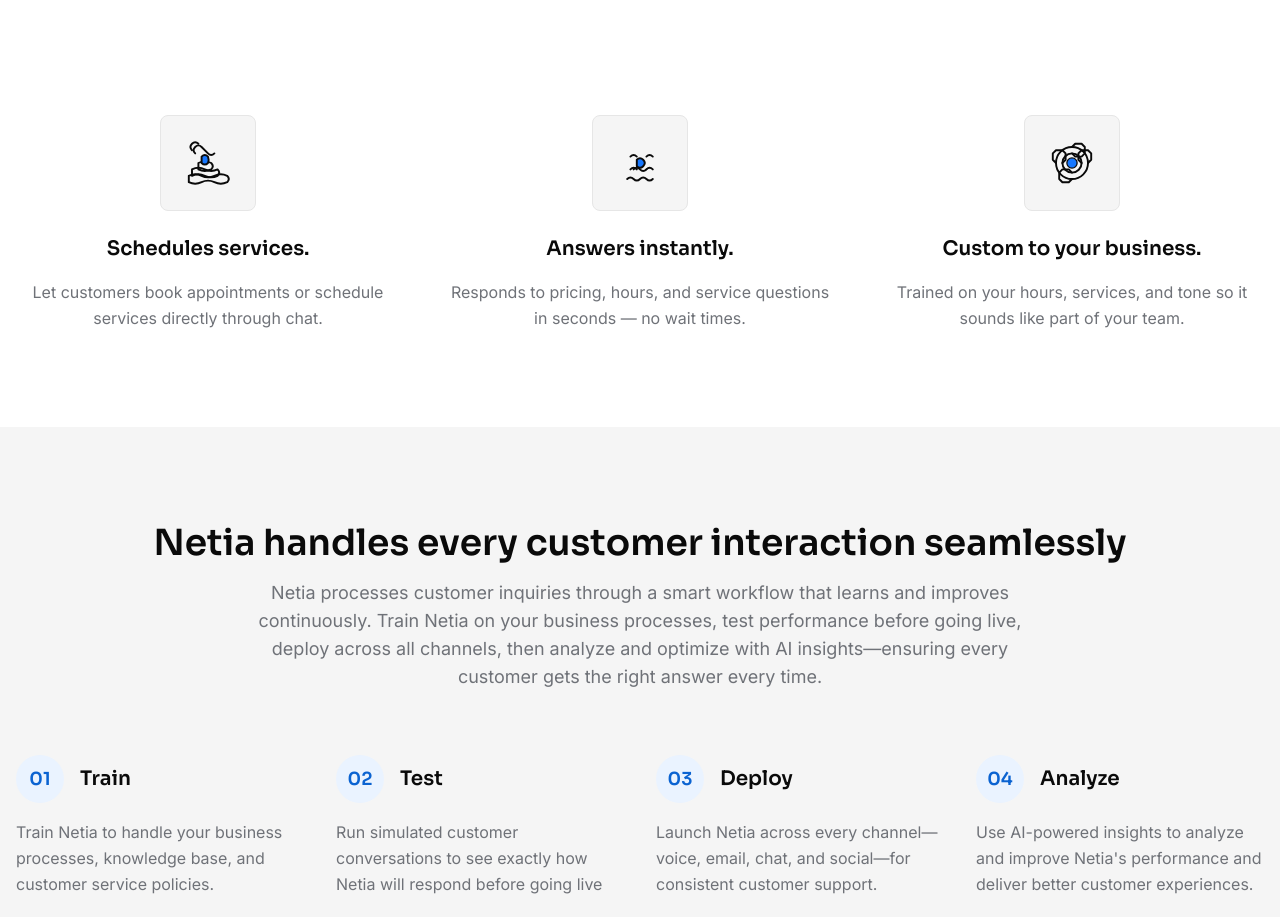
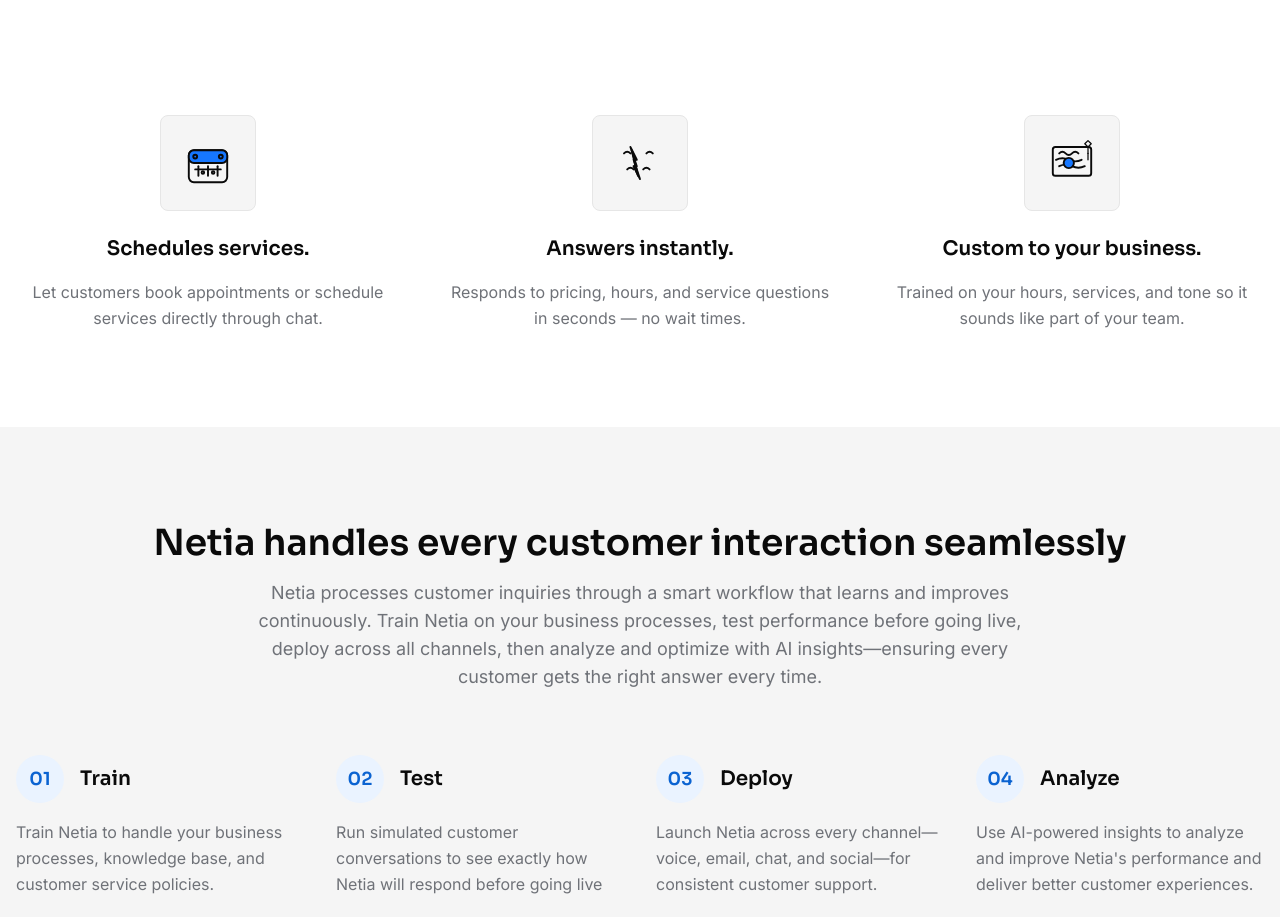
Before and after one commit to cabecaturbo/netiawebsite, a Next.js app: page / in a window 1280 px wide. Shown: the part 780-1697 px from the top of the page. Built offline with nearby package versions, Linux system fonts and the light colour scheme.

Commit message:
Update icons to calendar, lightning bolt, and art while keeping minimalist line art style

```diff
--- a/components/Features.tsx
+++ b/components/Features.tsx
@@ -7,20 +7,25 @@
         <svg viewBox="0 0 100 100" className="w-16 h-16">
           <defs>
             <style>{`
-              .stone { fill: none; stroke: #0a0a0a; stroke-width: 3; stroke-linecap: round; stroke-linejoin: round; }
-              .stone-filled { fill: #1677ff; stroke: #0a0a0a; stroke-width: 3; stroke-linecap: round; stroke-linejoin: round; }
+              .calendar { fill: none; stroke: #0a0a0a; stroke-width: 3; stroke-linecap: round; stroke-linejoin: round; }
+              .calendar-filled { fill: #1677ff; stroke: #0a0a0a; stroke-width: 3; stroke-linecap: round; stroke-linejoin: round; }
             `}</style>
           </defs>
-          {/* Base stones */}
-          <path className="stone" d="M20 70 Q30 65 40 70 Q50 75 60 70 Q70 65 80 70 Q85 75 80 80 Q70 85 60 80 Q50 75 40 80 Q30 85 20 80 Z" />
-          <path className="stone" d="M25 60 Q35 55 45 60 Q55 65 65 60 Q70 65 65 70 Q55 75 45 70 Q35 65 25 70 Z" />
-          {/* Middle stone */}
-          <path className="stone" d="M35 50 Q45 45 55 50 Q60 55 55 60 Q45 65 35 60 Z" />
-          {/* Top stone with hand placing it */}
-          <path className="stone-filled" d="M40 40 Q45 35 50 40 Q52 45 50 50 Q45 55 40 50 Z" />
-          {/* Hand outline */}
-          <path className="stone" d="M30 35 Q25 30 30 25 Q35 20 40 25 Q45 30 50 35 Q55 40 60 35" strokeWidth="2" />
-          <path className="stone" d="M25 30 Q20 25 25 20 Q30 15 35 20" strokeWidth="2" />
+          {/* Calendar base */}
+          <rect className="calendar" x="20" y="30" width="60" height="50" rx="8" />
+          {/* Calendar header */}
+          <rect className="calendar-filled" x="20" y="30" width="60" height="20" rx="8" />
+          {/* Calendar rings */}
+          <circle className="calendar" cx="30" cy="40" r="3" />
+          <circle className="calendar" cx="70" cy="40" r="3" />
+          {/* Calendar grid */}
+          <line className="calendar" x1="35" y1="55" x2="35" y2="70" strokeWidth="2" />
+          <line className="calendar" x1="50" y1="55" x2="50" y2="70" strokeWidth="2" />
+          <line className="calendar" x1="65" y1="55" x2="65" y2="70" strokeWidth="2" />
+          <line className="calendar" x1="30" y1="60" x2="70" y2="60" strokeWidth="2" />
+          {/* Calendar numbers */}
+          <circle className="calendar" cx="42" cy="65" r="2" />
+          <circle className="calendar" cx="58" cy="65" r="2" />
         </svg>
       )
     },
@@ -35,17 +40,15 @@
               .bolt-filled { fill: #1677ff; stroke: #0a0a0a; stroke-width: 3; stroke-linecap: round; stroke-linejoin: round; }
             `}</style>
           </defs>
-          {/* Lightning bolt base */}
-          <path className="bolt" d="M30 75 Q35 70 40 75 Q45 80 50 75 Q55 70 60 75 Q65 80 70 75" />
-          {/* Lightning bolt middle */}
-          <path className="bolt" d="M40 60 Q45 55 50 60 Q55 65 60 60" />
-          {/* Lightning bolt top with energy burst */}
-          <path className="bolt-filled" d="M45 45 Q50 40 55 45 Q60 50 55 55 Q50 60 45 55 Z" />
-          {/* Energy lines */}
-          <path className="bolt" d="M35 40 Q40 35 45 40" strokeWidth="2" />
-          <path className="bolt" d="M60 40 Q65 35 70 40" strokeWidth="2" />
-          <path className="bolt" d="M35 60 Q40 55 45 60" strokeWidth="2" />
-          <path className="bolt" d="M60 60 Q65 55 70 60" strokeWidth="2" />
+          {/* Lightning bolt main body */}
+          <path className="bolt" d="M35 25 L45 45 L40 45 L50 75 L40 55 L45 55 L35 25" />
+          {/* Lightning bolt filled center */}
+          <path className="bolt-filled" d="M37 30 L43 45 L41 45 L47 70 L41 55 L43 55 L37 30" />
+          {/* Energy sparks */}
+          <path className="bolt" d="M25 35 Q30 30 35 35" strokeWidth="2" />
+          <path className="bolt" d="M60 35 Q65 30 70 35" strokeWidth="2" />
+          <path className="bolt" d="M30 60 Q35 55 40 60" strokeWidth="2" />
+          <path className="bolt" d="M55 60 Q60 55 65 60" strokeWidth="2" />
         </svg>
       )
     },
@@ -56,22 +59,24 @@
         <svg viewBox="0 0 100 100" className="w-16 h-16">
           <defs>
             <style>{`
-              .gear { fill: none; stroke: #0a0a0a; stroke-width: 3; stroke-linecap: round; stroke-linejoin: round; }
-              .gear-filled { fill: #1677ff; stroke: #0a0a0a; stroke-width: 3; stroke-linecap: round; stroke-linejoin: round; }
-              .center { fill: #1677ff; stroke: #0a0a0a; stroke-width: 2; }
+              .art { fill: none; stroke: #0a0a0a; stroke-width: 3; stroke-linecap: round; stroke-linejoin: round; }
+              .art-filled { fill: #1677ff; stroke: #0a0a0a; stroke-width: 3; stroke-linecap: round; stroke-linejoin: round; }
+              .brush { fill: none; stroke: #0a0a0a; stroke-width: 2; stroke-linecap: round; stroke-linejoin: round; }
             `}</style>
           </defs>
-          {/* Outer gear ring */}
-          <circle className="gear" cx="50" cy="50" r="25" />
-          {/* Gear teeth */}
-          <path className="gear" d="M50 25 L55 20 L65 20 L70 25 L70 35 L65 40 L55 40 L50 35" strokeWidth="2" />
-          <path className="gear" d="M75 50 L80 45 L80 35 L75 30 L65 30 L60 35 L60 45 L65 50" strokeWidth="2" />
-          <path className="gear" d="M50 75 L45 80 L35 80 L30 75 L30 65 L35 60 L45 60 L50 65" strokeWidth="2" />
-          <path className="gear" d="M25 50 L20 45 L20 35 L25 30 L35 30 L40 35 L40 45 L35 50" strokeWidth="2" />
-          {/* Inner gear */}
-          <circle className="gear" cx="50" cy="50" r="15" />
-          {/* Center hub */}
-          <circle className="center" cx="50" cy="50" r="8" />
+          {/* Canvas frame */}
+          <rect className="art" x="20" y="25" width="60" height="45" rx="4" />
+          {/* Paint strokes */}
+          <path className="art" d="M30 35 Q35 30 40 35 Q45 40 50 35 Q55 30 60 35" strokeWidth="2" />
+          <path className="art" d="M25 45 Q35 40 45 45 Q55 50 65 45" strokeWidth="2" />
+          <path className="art" d="M30 55 Q40 50 50 55 Q60 60 70 55" strokeWidth="2" />
+          {/* Paint blob */}
+          <circle className="art-filled" cx="45" cy="50" r="8" />
+          {/* Paint brush */}
+          <path className="brush" d="M70 20 L75 15 L80 20 L75 25 Z" />
+          <line className="brush" x1="75" y1="25" x2="75" y2="35" />
+          {/* Brush handle */}
+          <line className="brush" x1="75" y1="35" x2="75" y2="45" strokeWidth="3" />
         </svg>
       )
     }
```
